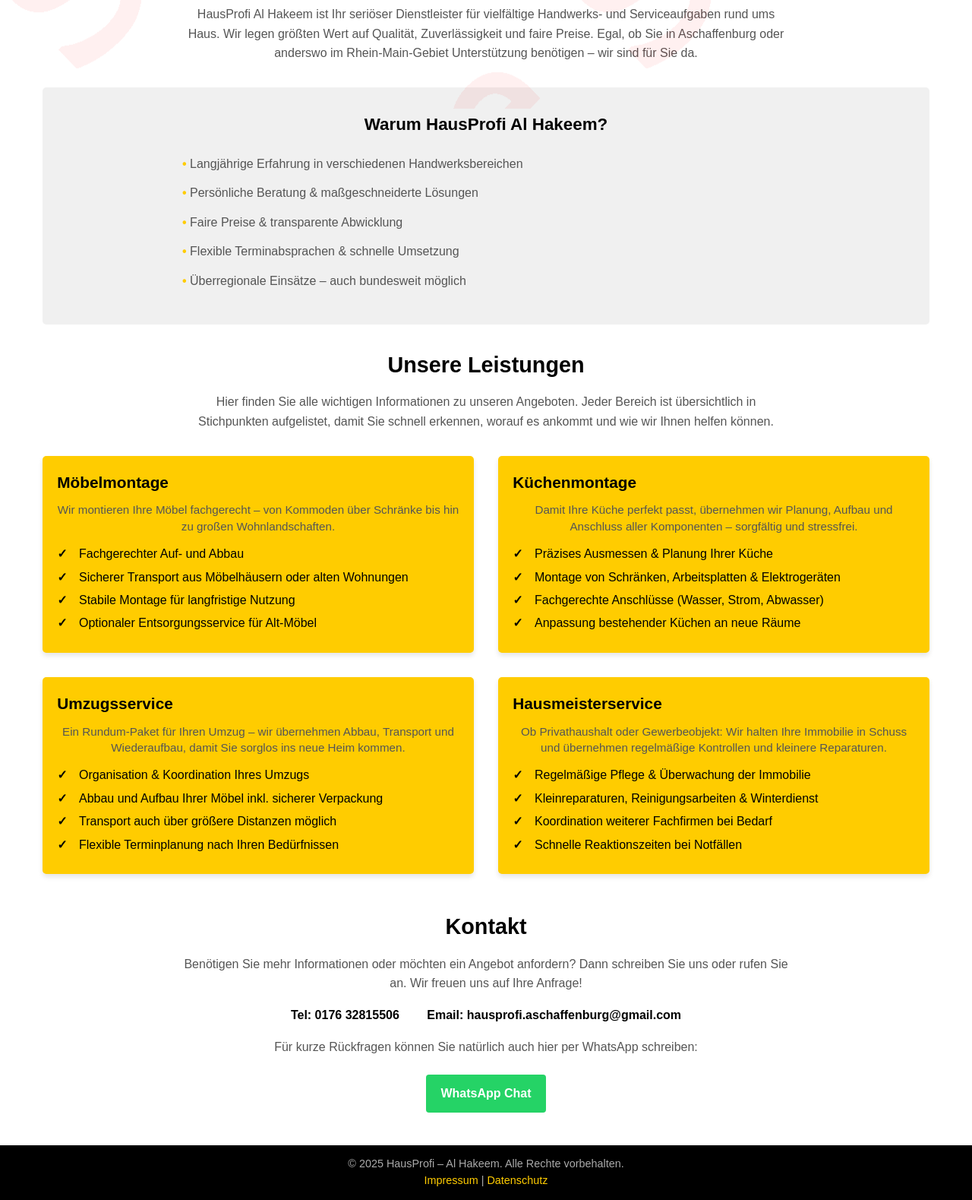
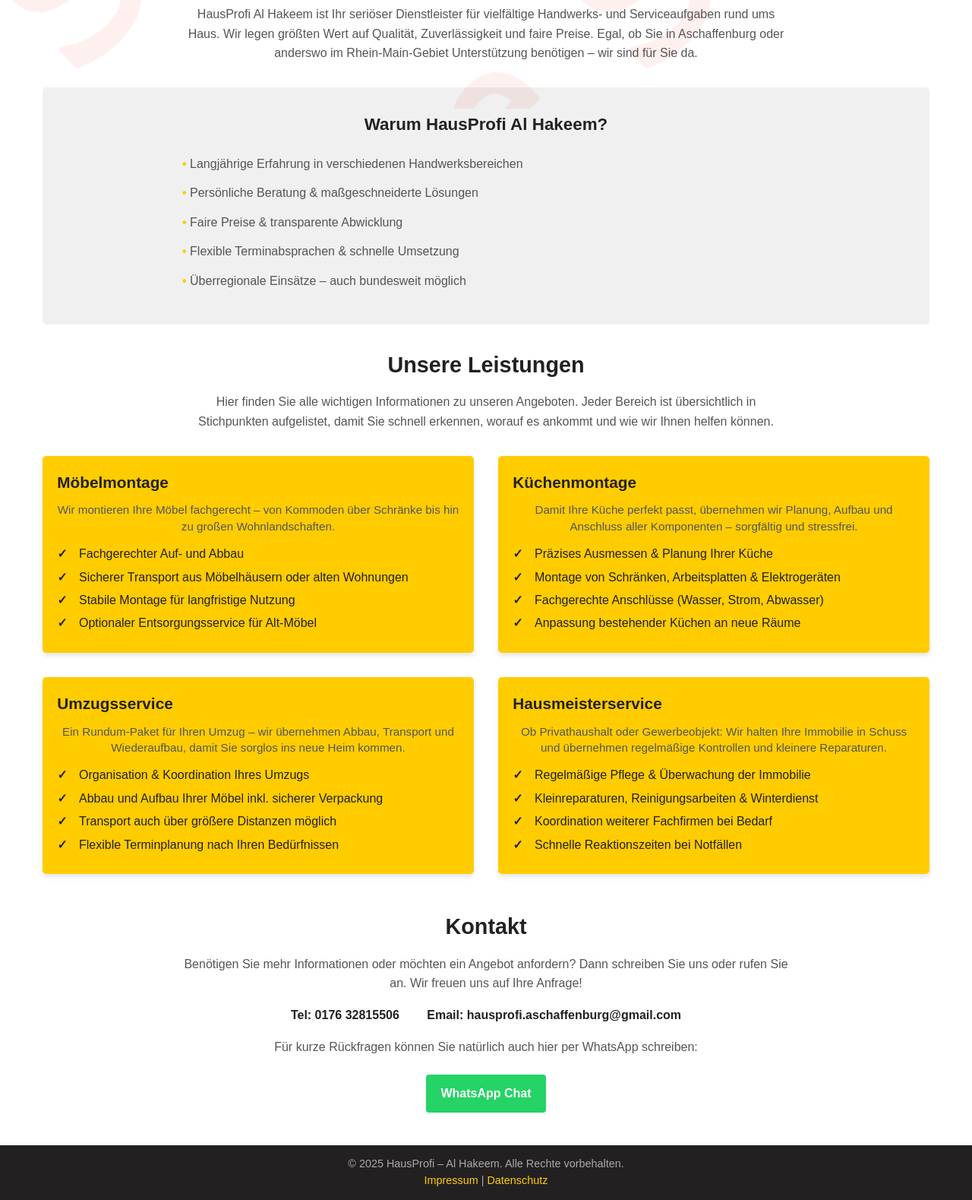
Before and after one commit to trklkddr/hausprofi, a plain HTML site: page index.html in a window 1280 px wide. Shown: the part 657-2236 px from the top of the page at 76% size. Drawn offline with Linux system fonts and the light colour scheme.

Commit message:
changed black tone to logo

```diff
--- a/index.html
+++ b/index.html
@@ -44,7 +44,7 @@
 
     /* HEADER */
     header {
-      background-color: #000; /* Schwarz */
+      background-color: #232021; /* Schwarz */
       padding: 1em;
       text-align: center;
     }
@@ -69,7 +69,7 @@
 
     /* HERO-BEREICH */
     .hero {
-      background-color: #111; /* dunkles Grau/Schwarz */
+      background-color: #232021; /* dunkles Grau/Schwarz */
       color: #ffcc00;        /* Gelb */
       text-align: center;
       padding: 3em 1em 2em 1em;
@@ -107,7 +107,7 @@
     section h2 {
       font-size: 1.8em;
       margin-bottom: 0.5em;
-      color: #000;
+      color: #232021;
       text-align: center;
     }
 
@@ -128,7 +128,7 @@
       margin-top: 2em;
     }
     .why-us h3 {
-      color: #000;
+      color: #232021;
       font-size: 1.4em;
       margin-bottom: 1em;
       text-align: center;
@@ -169,7 +169,7 @@
     }
     .leistung-block {
       background-color: #ffcc00;
-      color: #000;
+      color: #232021;
       border-radius: 5px;
       padding: 1.2em;
       box-shadow: 0 4px 6px rgba(0,0,0,0.1);
@@ -220,7 +220,7 @@
     .kontakt a.phone, .kontakt a.email {
       display: inline-block;
       margin: 0.5em 1em;
-      color: #000;
+      color: #232021;
       font-weight: bold;
       transition: color 0.3s;
     }
@@ -243,7 +243,7 @@
 
     /* FOOTER */
     footer {
-      background-color: #000;
+      background-color: #232021;
       color: #aaa;
       text-align: center;
       padding: 1em;
```
